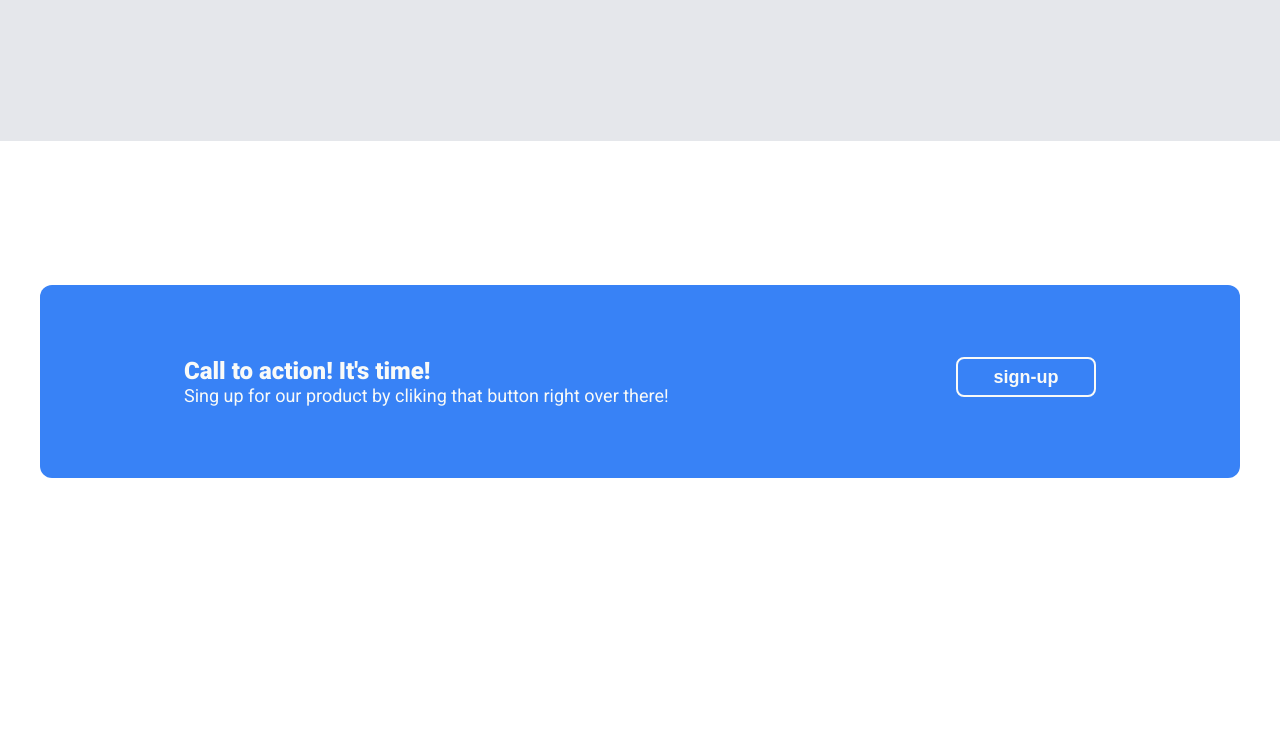
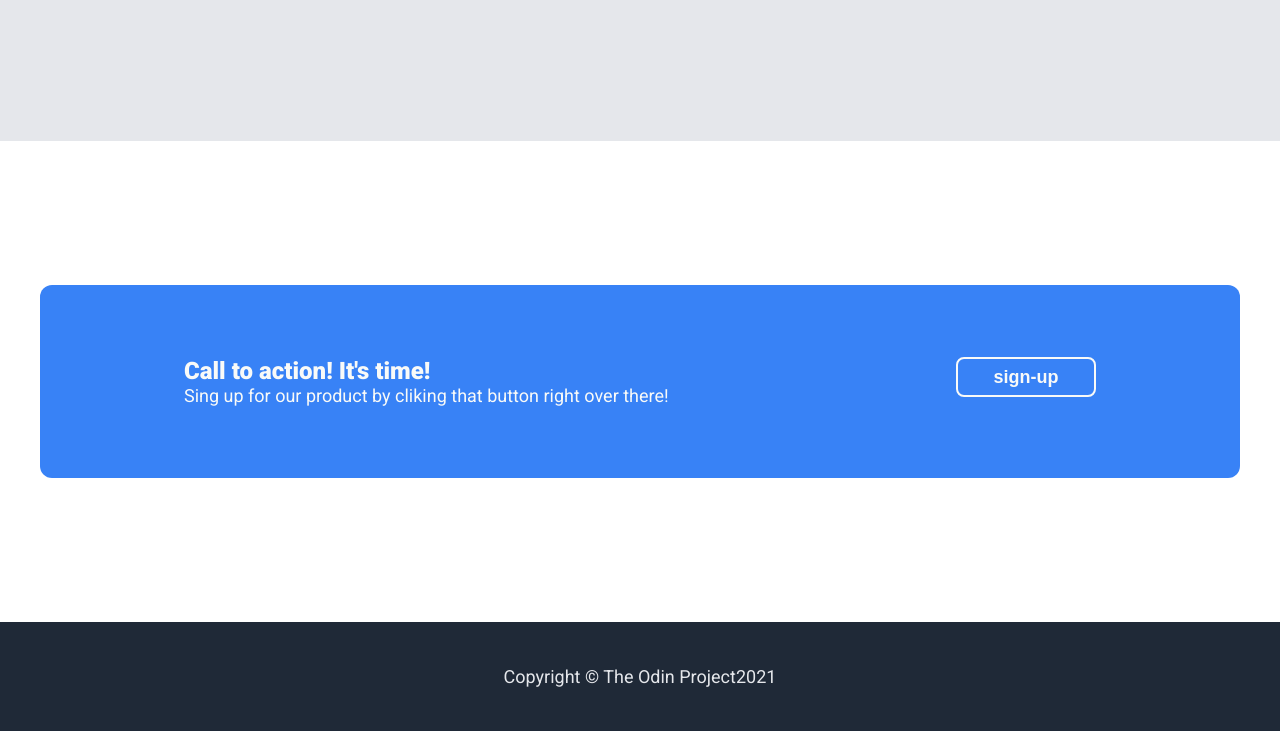
Before and after one commit to Sid2169/Landing, a plain HTML site: page index.html in a window 1280 px wide. Shown: the part 1479-2210 px from the top of the page. Before the commit the page ends 2101 px from the top, so only its background shows below. Drawn offline with Linux system fonts and the light colour scheme.

Commit message:
Added footer section, final commit of intial version
Implemented initial layout and styling of footer as per lesson specifications. Also this is the last commit of initial version.

```diff
--- a/index.html
+++ b/index.html
@@ -105,5 +105,8 @@
 
         </div>
      </section>
+
+     <!-- Beginning of footer  -->
+     <footer>Copyright &copy The Odin Project2021</footer>
 </body>
 </html>
--- a/style.css
+++ b/style.css
@@ -217,3 +217,15 @@ header {
     border: solid 2px #F9FAF8;
     font-weight: 800;
 }
+/* End of interact */
+
+/* footer-section starts */
+footer {
+    display: flex;
+    justify-content: center;
+    align-items: center;
+    background-color: #1F2937;
+    font-size: 18px;
+    color: #E5E7EB;
+    padding: 44px 0;
+}
```
